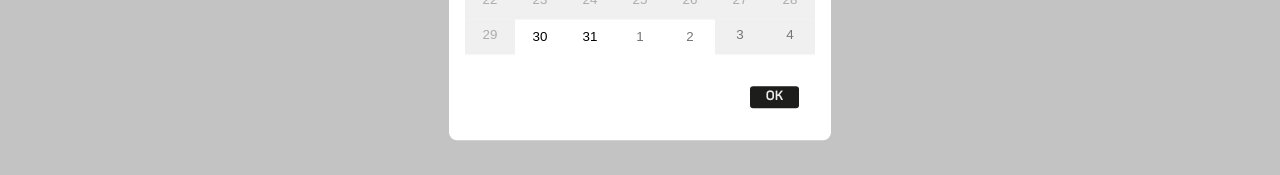
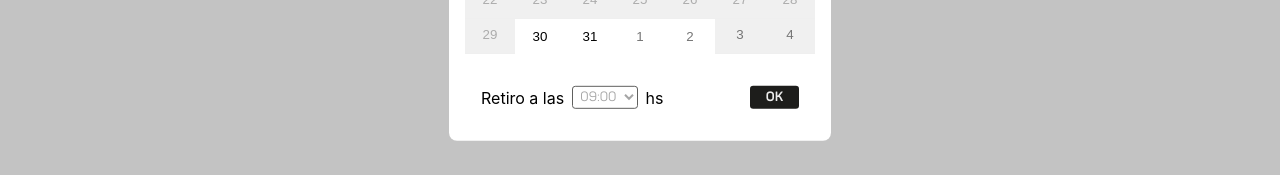
Before and after one commit to Facupelli/guanaco-rental, a Next.js app in the folder guanaco-rental/: page /cart in a window 1280 px wide. Both pictures are taken after a click on the button "Seleccionar Fecha de Alquiler". Shown: the part 443-618 px from the top of the page. Built offline with nearby package versions, Linux system fonts and the light colour scheme; no server answers.

Commit message:
cartPage show time(hs) / show pickup hour always

```diff
--- a/guanaco-rental/components/Bookeable/EquipmentFilters/Calendar/Calendar.js
+++ b/guanaco-rental/components/Bookeable/EquipmentFilters/Calendar/Calendar.js
@@ -69,16 +69,20 @@ export default function CalendarComponent({
         }
       />
       <div className={s.flex_column}>
-        {dateRange && dateRange[0].getDay() === 5 && (
         <div className={s.pickup_select_wrapper}>
           <label>Retiro a las</label>
-            <select defaultValue="09:00" onChange={(e) => handleChangeHour(e)}>
+          <select
+            defaultValue="09:00"
+            onChange={(e) => handleChangeHour(e)}
+            disabled={
+              !dateRange || (dateRange && new Date(dateRange[0]).getDay() !== 5)
+            }
+          >
             <option value="09:00">09:00</option>
             <option value="20:00">20:00</option>
           </select>
           <span>hs</span>
         </div>
-        )}
         <div className={s.btn_container}>
           <button type="button" onClick={handleClickOk}>
             OK
--- a/guanaco-rental/pages/cart/index.js
+++ b/guanaco-rental/pages/cart/index.js
@@ -188,17 +188,20 @@ export default function CartPage() {
                       new Date(date[0]).toLocaleDateString()}
                   </p>
                 </div>
-                <p className={s.p_bold}>
-                  {new Date(date[0]).getDay() === 5 && pickupHour} hs
-                </p>
+                <p className={s.p_bold}>{pickupHour} hs</p>
               </div>
 
+              <div>
+                <div>
                   <p>Devolución:</p>
                   <p className={s.p_bold}>
                     {date &&
                       date.length > 0 &&
                       new Date(date.at(-1)).toLocaleDateString()}
                   </p>
+                </div>
+                <p className={s.p_bold}>09:00 hs</p>
+              </div>
             </div>
           ) : (
             <button
```
Lines whose indentation alone changed are shown as unchanged.
